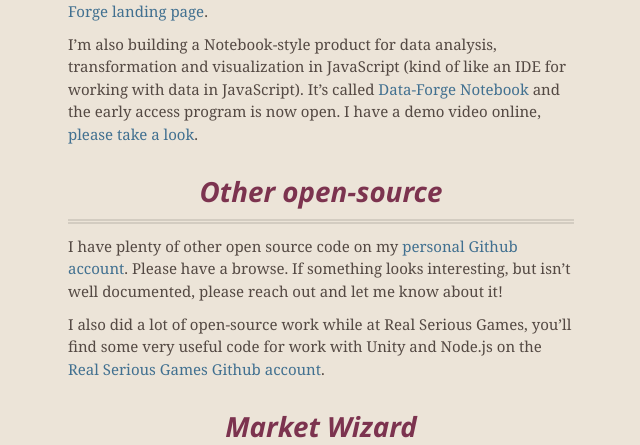
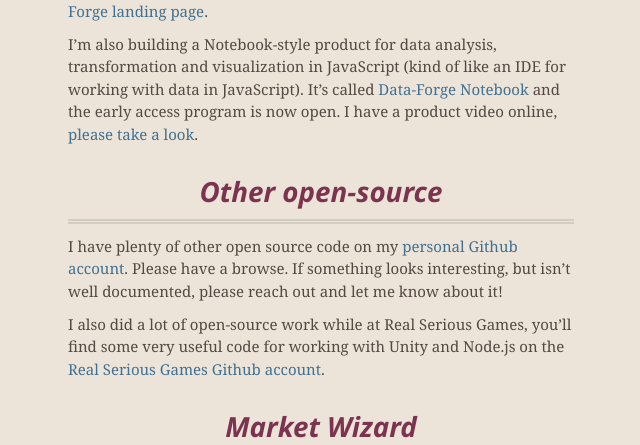
Before and after one commit to ashleydavis/personal-web-page, a Jekyll site: the page built from index.md, in a window 1280 px wide and 900 px high, scrolled down 1287 px. Shown: the part 181-626 px from the top of the window, without its empty margins (319-959 px from the left). Built offline with Jekyll 4.4.1, drawn with Linux system fonts in a browser that asks for light colours.

Commit message:
Some small tweaks.

```diff
--- a/index.md
+++ b/index.md
@@ -36,13 +36,13 @@ Read more about it on my blog [The Data Wrangler](http://www.the-data-wrangler.c
 
 You can [find Data-Forge on Github](https://github.com/data-forge/data-forge-ts) or take a look at [the official Data-Forge landing page](http://www.data-forge-js.com/).
 
-I'm also building a Notebook-style product for data analysis, transformation and visualization in JavaScript (kind of like an IDE for working with data in JavaScript). It's called [Data-Forge Notebook](http://data-forge-notebook.com/) and the early access program is now open. I have a demo video online, [please take a look](https://www.youtube.com/watch?v=ibIyveCtgrA).
+I'm also building a Notebook-style product for data analysis, transformation and visualization in JavaScript (kind of like an IDE for working with data in JavaScript). It's called [Data-Forge Notebook](http://data-forge-notebook.com/) and the early access program is now open. I have a product video online, [please take a look](https://youtu.be/nRRl-97qVQw).
 
 # Other open-source
 
 I have plenty of other open source code on my [personal Github account](https://github.com/ashleydavis). Please have a browse. If something looks interesting, but isn't well documented, please reach out and let me know about it!
 
-I also did a lot of open-source work while at Real Serious Games, you'll find some very useful code for work with Unity and Node.js on the [Real Serious Games Github account](https://github.com/real-serious-games).
+I also did a lot of open-source work while at Real Serious Games, you'll find some very useful code for working with Unity and Node.js on the [Real Serious Games Github account](https://github.com/real-serious-games).
 
 # Market Wizard
 
```
